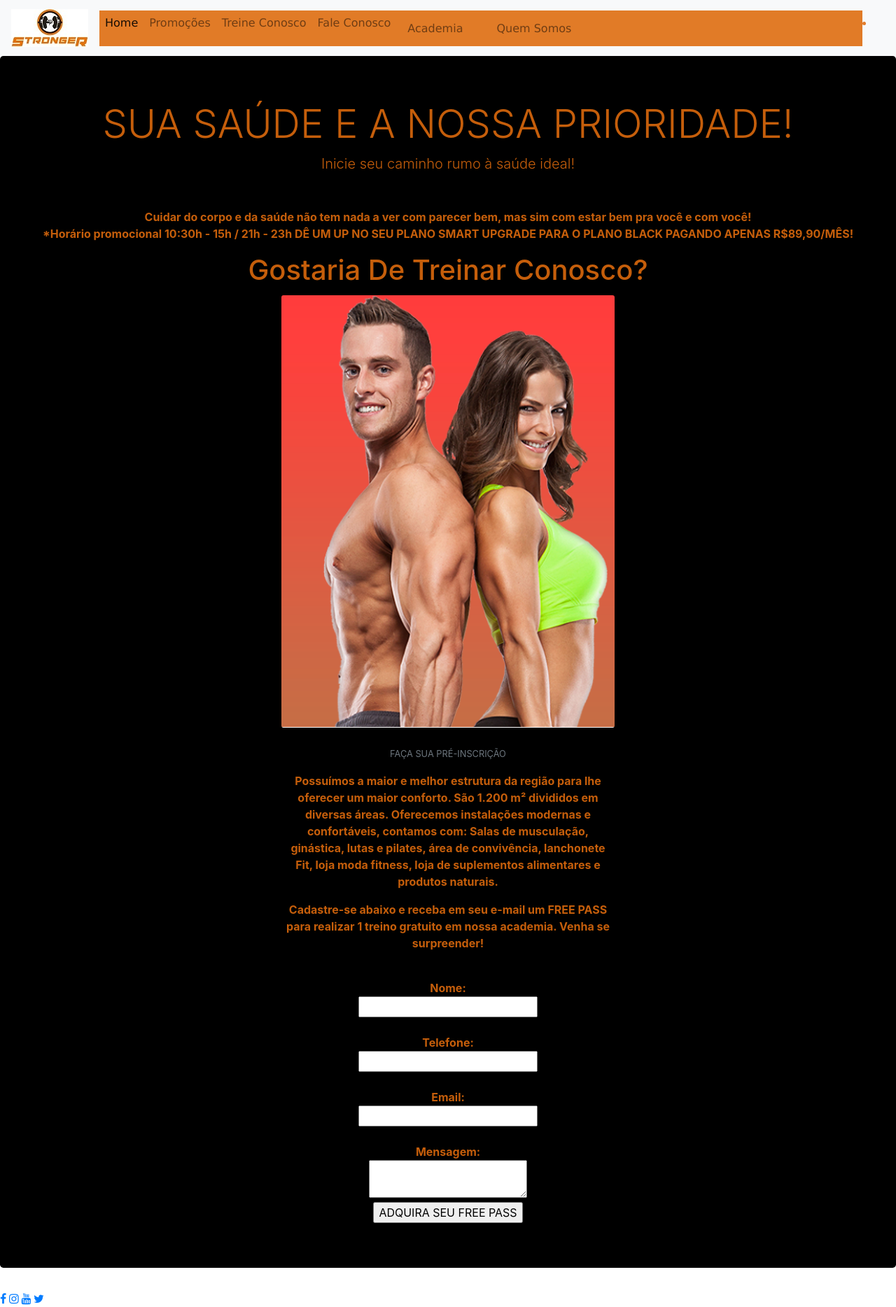
After one commit to viniciussousa18/Projeto-integrador, a PHP site: page /treineconosco.php in a window 1280 px wide. The commit adds this page. Shown: the whole page at 70% size. Run offline with PHP 8.4, Linux system fonts and the light colour scheme; some libraries are stand-ins or nearby versions.

Commit message:
criei mais uma pagina

```diff
--- /dev/null
+++ b/treineconosco.php
@@ -0,0 +1,115 @@
+<!doctype html>
+<html>
+
+<head>
+    <link rel="stylesheet" href="padrao.css" type="text/css">
+    <link rel="stylesheet" href="https://cdnjs.cloudflare.com/ajax/libs/font-awesome/4.6.3/css/font-awesome.min.css">
+    <link rel="stylesheet" href="css/footer-white.css">
+    <link rel="stylesheet" href="https://stackpath.bootstrapcdn.com/bootstrap/4.4.0/css/bootstrap.min.css" integrity="sha384-SI27wrMjH3ZZ89r4o+fGIJtnzkAnFs3E4qz9DIYioCQ5l9Rd/7UAa8DHcaL8jkWt" crossorigin="anonymous">
+    <meta charset="utf-8">
+    <meta name="viewport" content="windth=device-widht, initial-scale.0">
+    <title>
+        Strong Fitness
+    </title>
+</head>
+
+<body>
+    <b>
+    <nav class="navbar navbar-expand-lg navbar-light bg-light"><a class="navbar-brand" href="index.html"><img src="img/logo.jfif"></a>
+        <button class="navbar-toggler" type="button" data-toggle="collapse" data-target="#navbarSupportedContent" aria-controls="navbarSupportedContent" aria-expanded="false" aria-label="Toggle navigation">
+				  <span class="navbar-toggler-icon"></span>
+				</button>
+        <div class="collapse navbar-collapse" id="navbarSupportedContent" body style="background-color: rgba(223, 107, 12, 0.884)">
+            <ul class="navbar-nav mr-auto">
+                <li class="nav-item active">
+                    <a class="nav-link"  href="index.html">Home <span class="sr-only">(current)</span></a>
+                </li>
+				<li class="nav-item">
+                    <a class="nav-link" href="promoçoes.html" >Promoções</a>
+                </li>
+                <li class="nav-item">
+                  <a class="nav-link" href="treineconosco.php" >Treine Conosco</a>
+                </li>
+                <li class="nav-item">
+                    <a class="nav-link" href="contato.php" >Fale Conosco</a>
+                </li>
+				<li class="nav-link">
+                    <a class="nav-link" href="academia.html">Academia</a>
+                <li class="nav-link">
+               <li class="nav-link">
+                    <a class="nav-link" href="quemsomos.html">Quem Somos</a>
+                    </div>
+                </li>
+                <li class="nav-item">
+                    <a class="nav-link disabled" href="#" tabindex="-1" aria-disabled="true"></a>
+                </li>
+            </ul>
+
+
+
+
+
+        </div>
+    </nav>
+
+	<div class="jumbotron" body style="background-color: black" >
+  <h1 class="display-4">SUA SAÚDE E A NOSSA PRIORIDADE! </h1>
+  <p class="lead">Inicie seu caminho rumo à saúde ideal!
+  </p>
+  <hr class="my-4">
+  <p>Cuidar do corpo e da saúde não tem nada a ver com parecer bem, mas sim com estar bem pra você e com você!<BR>
+
+*Horário promocional 10:30h - 15h / 21h - 23h
+DÊ UM UP NO SEU PLANO SMART
+UPGRADE PARA O PLANO BLACK PAGANDO APENAS R$89,90/MÊS!</p>
+        <center>
+        <h1 class="card-title">Gostaria De Treinar Conosco?</h1>
+    <div class="col-md-5">
+    <img src="img/foto.png" class="card-img" alt=""> <br> <br>
+        <p class="card-text"><small class="text-muted">FAÇA SUA PRÉ-INSCRIÇÃO</small></p>
+        <p class="card-text">Possuímos a maior e melhor estrutura da região para lhe oferecer um maior conforto. São 1.200 m² divididos em diversas áreas. Oferecemos instalações modernas e confortáveis, contamos com: Salas de musculação, ginástica, lutas e pilates, área de convivência, lanchonete Fit, loja moda fitness, loja de suplementos alimentares e produtos naturais.</p>
+  <p class="card-text">Cadastre-se abaixo e receba em seu e-mail um FREE PASS para realizar 1 treino gratuito em nossa academia. Venha se surpreender! <br> <br>
+  <div class="col-sm">
+                    <fieldset>
+            Nome:
+            <br>
+            <input type ="text" name = "nome"/>
+            <br><br>
+        Telefone:
+            <br>
+            <input type ="number" name = "telefone"/>
+            <br><br>
+            Email:
+            <br>
+            <input type ="text" name = "email"/>
+            <br><br>
+			Mensagem:
+			<br>
+			<textarea name="mensagem"></textarea> <br>
+
+            <input type= "submit" value ="ADQUIRA SEU FREE PASS">
+
+            </fieldset>
+            </form>
+        </div>
+      </div>
+    </div>
+  </div>
+</div>
+         </center>
+         <div class="footer-social">
+             <a href="https://www.facebook.com/" class="social-icons">
+                <i class="fa fa-facebook"></i></a>
+            <a href="https://www.instagram.com/?hl=pt-br" class="social-icons">
+                <i class="fa fa-instagram"></i></a>
+            <a href="https://www.youtube.com/?hl=pt&gl=BR" class="social-icons">
+                <i class="fa fa-youtube"></i></a>
+            <a href="https://twitter.com/login?lang=pt" class="social-icons">
+                <i class="fa fa-twitter"></i></a>
+        </div></footer>
+</body>
+
+</html>
+<script src="https://code.jquery.com/jquery-3.4.1.slim.min.js" integrity="sha384-J6qa4849blE2+poT4WnyKhv5vZF5SrPo0iEjwBvKU7imGFAV0wwj1yYfoRSJoZ+n" crossorigin="anonymous"></script>
+<script src="https://cdn.jsdelivr.net/npm/popper.js@1.16.0/dist/umd/popper.min.js" integrity="sha384-Q6E9RHvbIyZFJoft+2mJbHaEWldlvI9IOYy5n3zV9zzTtmI3UksdQRVvoxMfooAo" crossorigin="anonymous"></script>
+<script src="https://stackpath.bootstrapcdn.com/bootstrap/4.4.0/js/bootstrap.min.js" integrity="sha384-3qaqj0lc6sV/qpzrc1N5DC6i1VRn/HyX4qdPaiEFbn54VjQBEU341pvjz7Dv3n6P" crossorigin="anonymous"></script>
```
Also changed, not shown: Academia.html (+9 -6 lines), Contato.php (+8 -5 lines), Index.html (+7 -4 lines), Promoçoes.html (+9 -6 lines), Quemsomos.html (+10 -7 lines), padrao.css (+34 -15 lines), img/foto.png (added), 1 other file.
